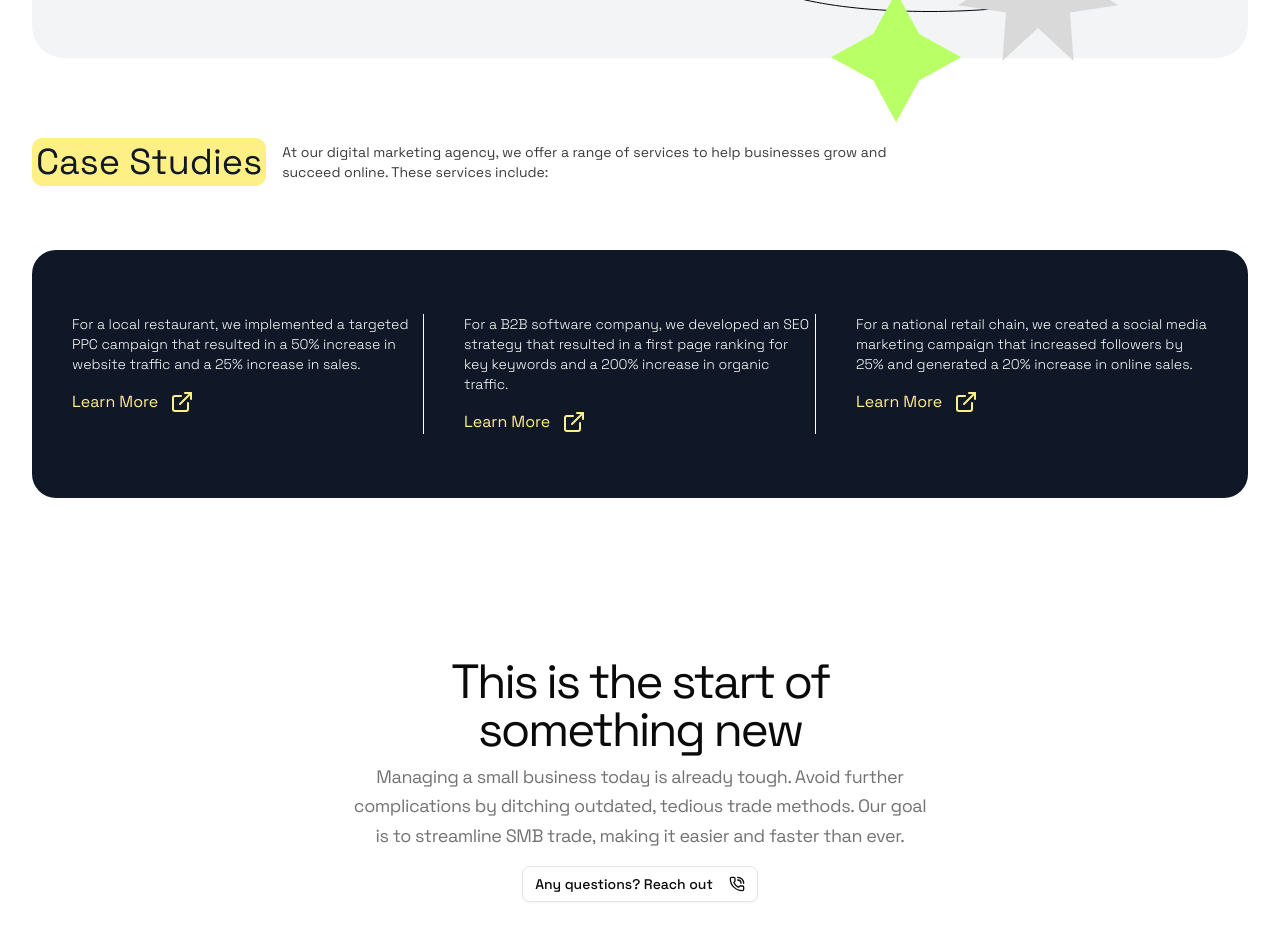
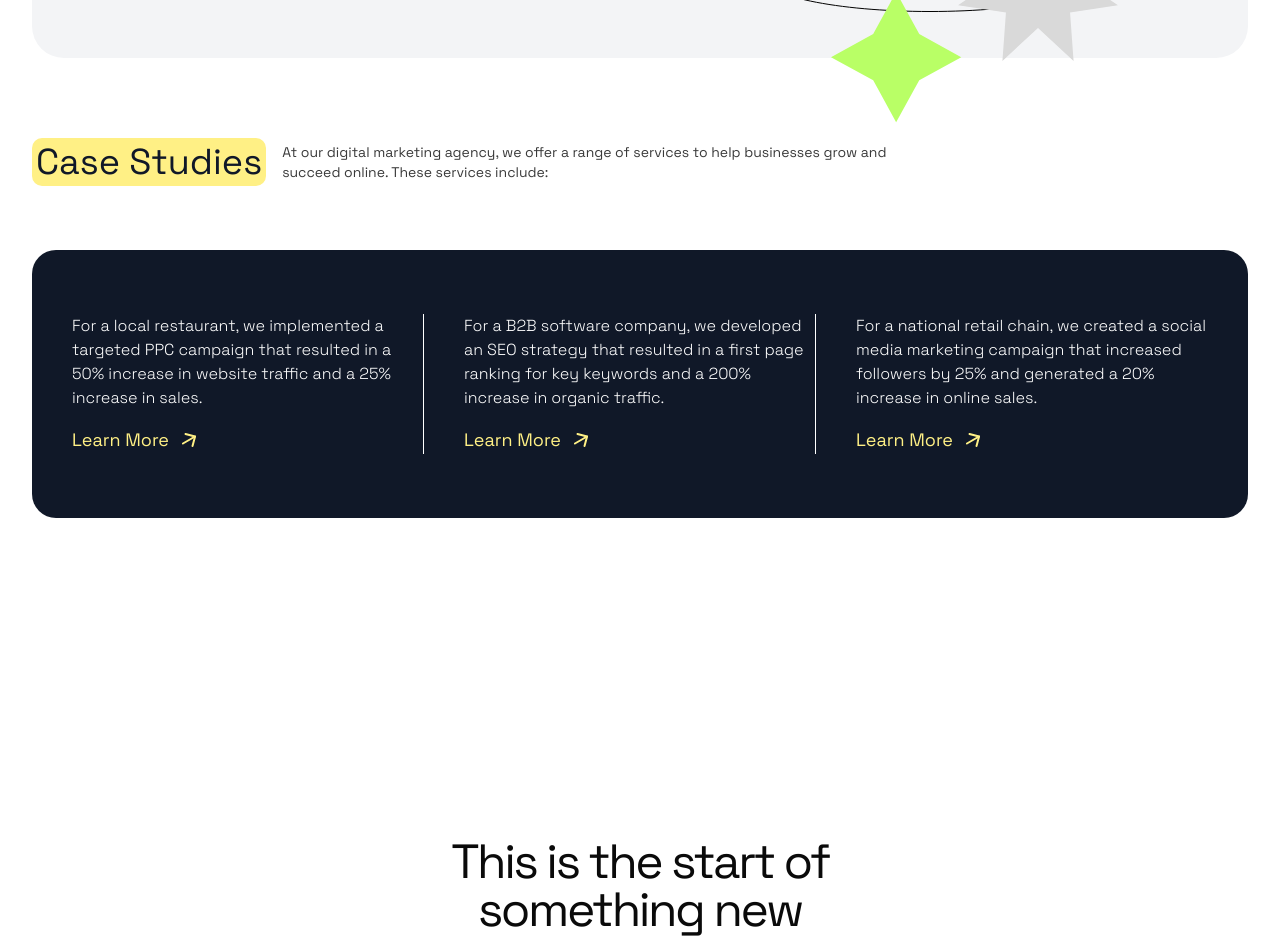
Before and after one commit to cepguna/react-positivus, a React (Vite) app: page / in a window 1280 px wide. Shown: the part 2200-3138 px from the top of the page. Built offline with nearby package versions, Linux system fonts and the light colour scheme.

Commit message:
chore: update case studie section

```diff
--- a/src/components/case-studie-section.tsx
+++ b/src/components/case-studie-section.tsx
@@ -1,5 +1,6 @@
 import { cn } from "@/lib/utils";
-import { ExternalLink } from "lucide-react";
+import { ArrowRight } from "lucide-react";
+import { TitleSection } from "./title-section";
 
 const CONTENT = [
 	"For a local restaurant, we implemented a targeted PPC campaign that resulted in a 50% increase in website traffic and a 25% increase in sales.",
@@ -9,21 +10,21 @@ const CONTENT = [
 
 export const CaseStudioSection = () => {
 	return (
-		<div className="custom-container">
-			<div className="flex items-center gap-4 mb-16">
-				<h5 className="section-title inline">Case Studies</h5>
-				<p className="inline-block w-[50%] section-description">
-					At our digital marketing agency, we offer a range of services to help
-					businesses grow and succeed online. These services include:
-				</p>
-			</div>
+		<div className="custom-container pb-40">
+			<TitleSection
+				title="Case Studies"
+				description="At our digital marketing agency, we offer a range of services to help businesses grow and succeed online. These services include:"
+			/>
 			<div className="bg-gray-900 rounded-3xl px-10 py-16 gap-10 grid grid-cols-3">
 				{CONTENT.map((item, i) => (
-					<div key={`case-${i}`} className={cn(i !== CONTENT.length - 1 && "border-r border-white")}>
-						<p className="text-white text-sm font-light">{item}</p>
-						<div className="flex items-center gap-3 text-yellow-200 mt-4">
+					<div
+						key={`case-${i}`}
+						className={cn(i !== CONTENT.length - 1 && "border-r border-white")}
+					>
+						<p className="text-white font-light">{item}</p>
+						<div className="flex items-center gap-2 text-lg text-yellow-200 mt-4 cursor-pointer" role="button">
 							<a>Learn More</a>
-							<ExternalLink />
+							<ArrowRight className="rotate-[-30deg]" />
 						</div>
 					</div>
 				))}
```
